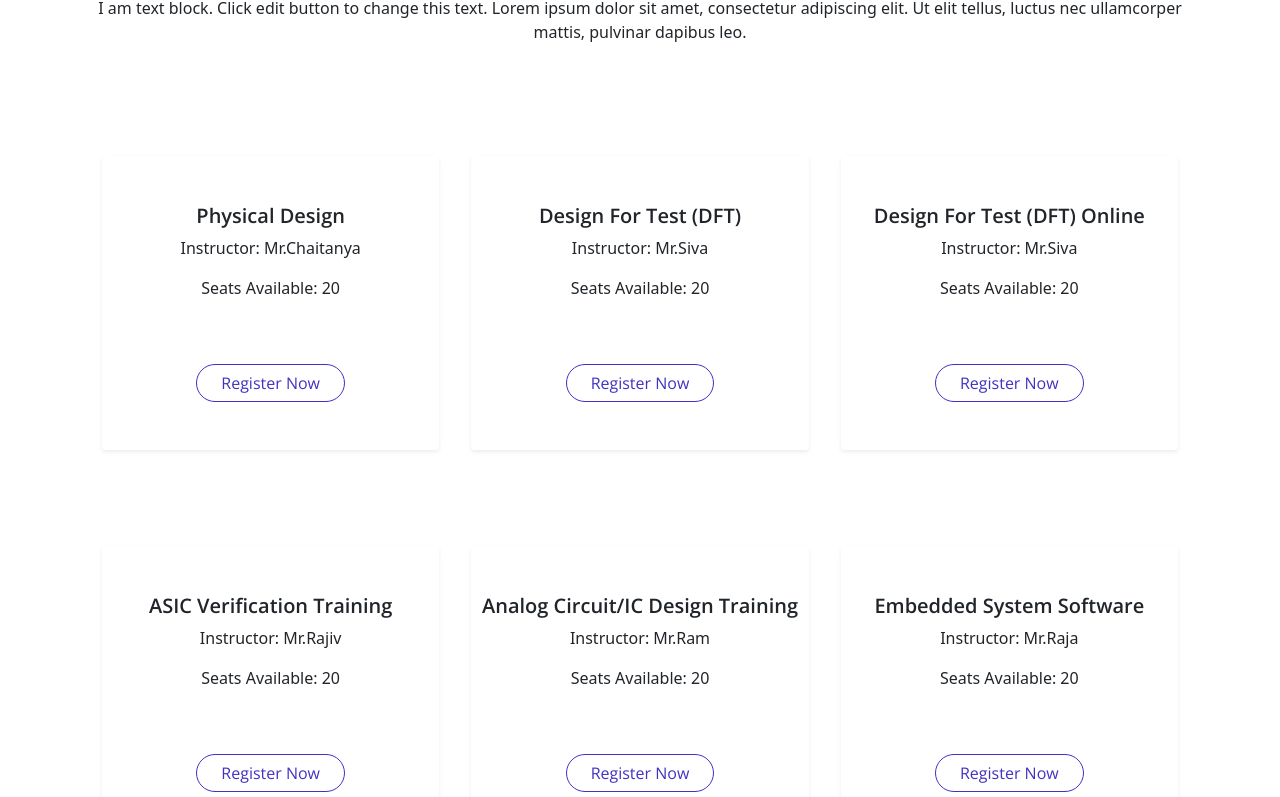
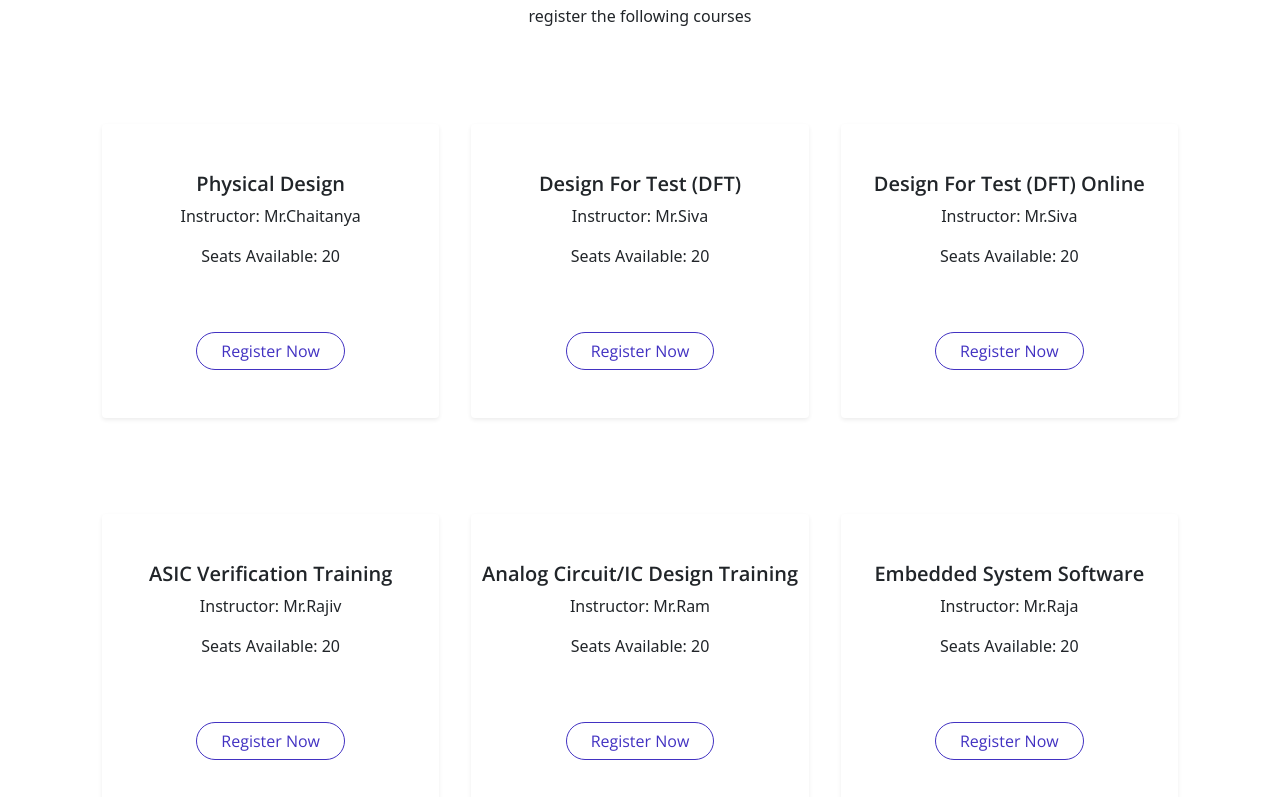
Before and after one commit to Harini-400/MSME, a plain HTML site: page services.html in a window 1280 px wide. Shown: the part 232-1029 px from the top of the page. Drawn offline with nearby package versions, Linux system fonts and the light colour scheme.

Commit message:
services.html

```diff
--- a/services.html
+++ b/services.html
@@ -66,8 +66,7 @@
         <div class="col-md-12 m-auto text-center py-5">
             <h1 class="courses-header h2 semi-bold-600">All Courses</h1>
             <p class="courses-footer">
-                I am text block. Click edit button to change this text. Lorem ipsum dolor sit amet, consectetur adipiscing elit. Ut elit tellus, luctus nec ullamcorper mattis, pulvinar dapibus leo.
-            </p>
+            </p> register the following courses
         </div>
 
         <div class="row px-lg-3">
```
